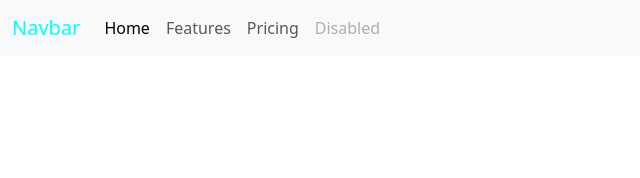
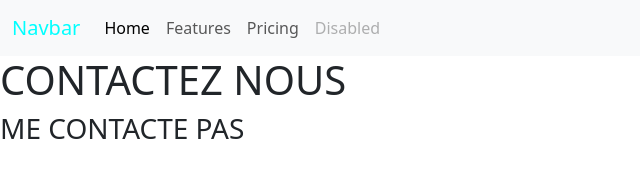
Before and after one commit to ArthurVRoost/Github-Exo2, a plain HTML site: page index.html in a window 1280 px wide. Shown: the whole page, without its empty margins (0-640 px from the left). Drawn offline with nearby package versions, Linux system fonts and the light colour scheme.

Commit message:
add footer

```diff
--- a/index.html
+++ b/index.html
@@ -32,7 +32,10 @@
           </div>
         </div>
       </nav>
-
+    <footer>
+        <h1>CONTACTEZ NOUS</h1>
+        <h3>ME CONTACTE PAS</h3>
+    </footer>
 <!--SCRIPT-->
     <script src="https://cdn.jsdelivr.net/npm/bootstrap@5.3.3/dist/js/bootstrap.bundle.min.js" integrity="sha384-YvpcrYf0tY3lHB60NNkmXc5s9fDVZLESaAA55NDzOxhy9GkcIdslK1eN7N6jIeHz" crossorigin="anonymous"></script>
 </body>
```
